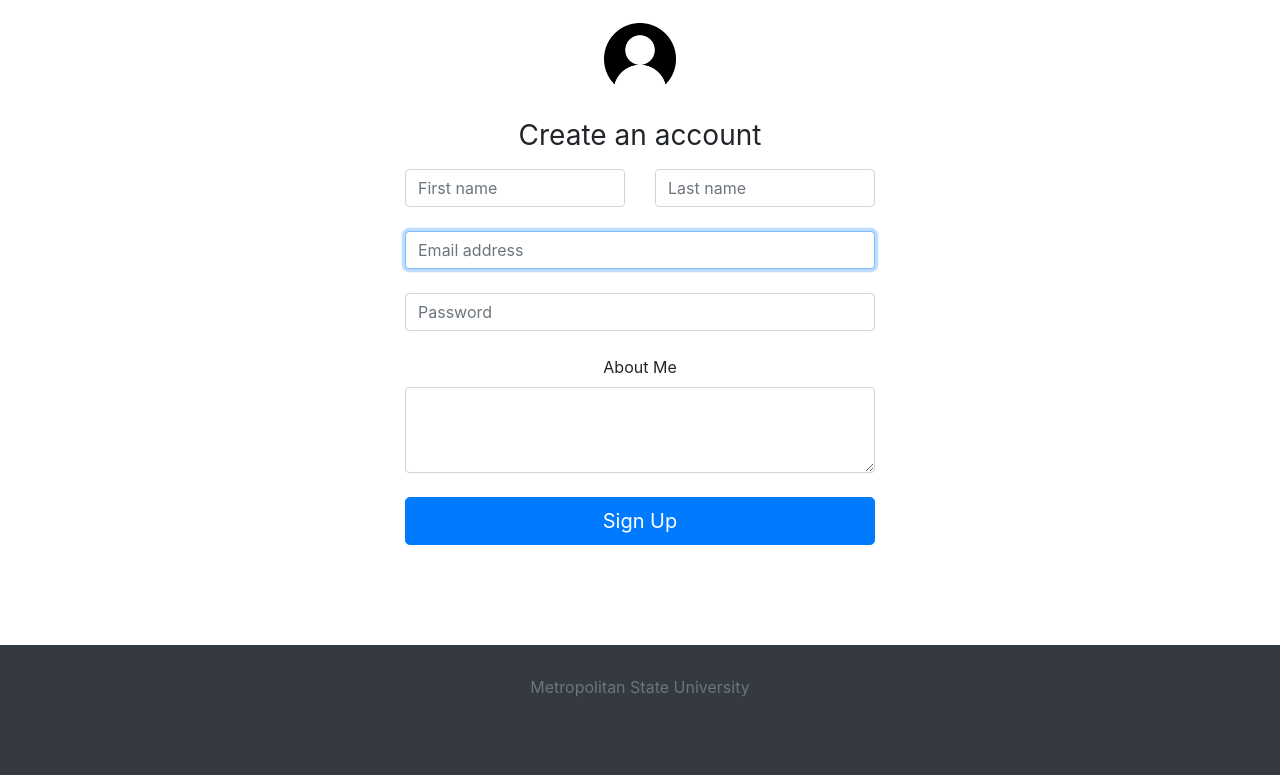
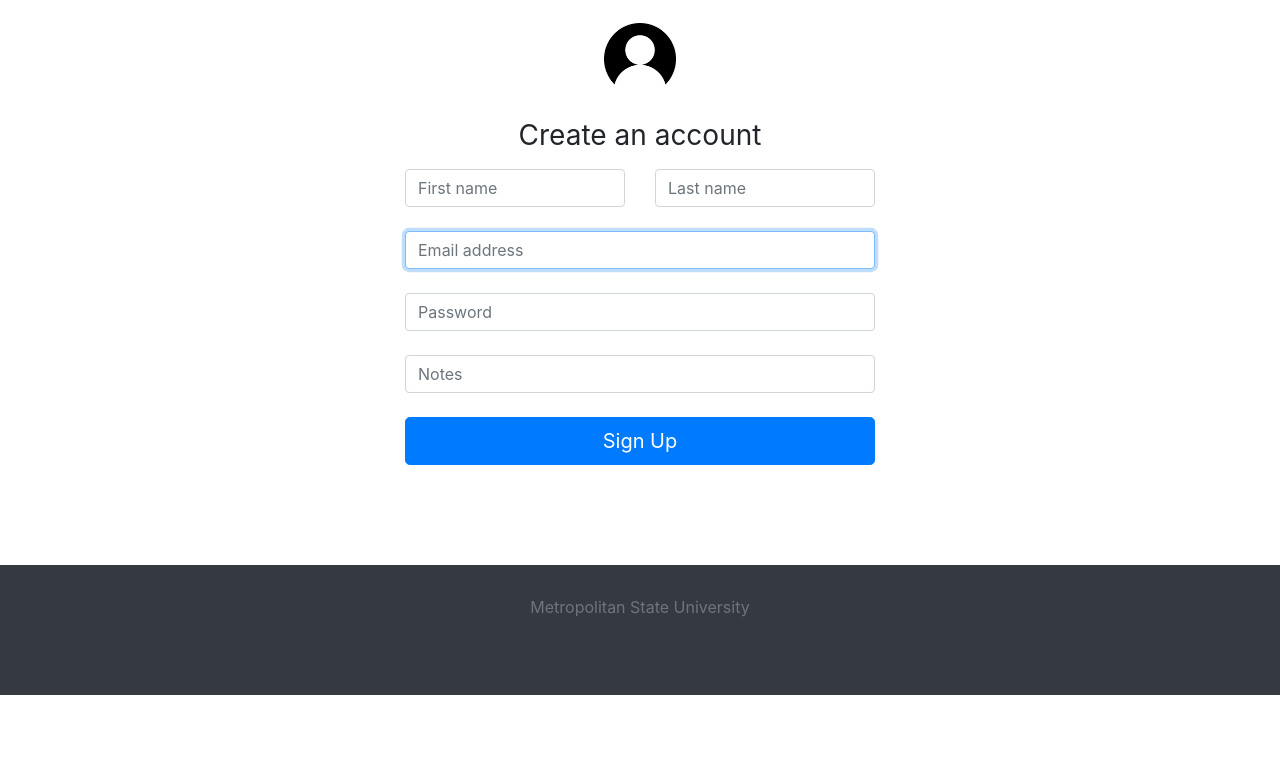
Before and after one commit to VirtualScope/AngryNerds-Master, a PHP site: page /sign_up.php in a window 1280 px wide. Shown: the part 57-832 px from the top of the page. After the commit the page ends 752 px from the top, so only its background shows below. Run offline with PHP 8.4, Linux system fonts and the light colour scheme; some libraries are stand-ins or nearby versions.

Commit message:
Adjust validation + saving + fix notes input

```diff
--- a/includes/validate.php
+++ b/includes/validate.php
@@ -6,11 +6,11 @@ $GLOBALS['LAST_NAME_VALID'] = "/^[A-Z][A-z]+$/";
 $GLOBALS['FIRST_NAME_INVALID_ERROR'] = # Same as below.
 $GLOBALS['LAST_NAME_INVALID_ERROR'] = "Acceptable Characters: Capital or lowercase with the first letter capitalized.";
 
-$GLOBALS['PASSWORD_VALID'] = "/^(\w|\d|[#%^&?.!,()]){8,99}$/";
+$GLOBALS['PASSWORD_VALID'] = "/^(\w|\d|[#%^&?.!,()'$`]){8,100}$/";
 # Please don't change this on a live site without validating the current SQL passwords still match the new format.
 
 $GLOBALS['PASSWORD_INVALID_ERROR'] = "Acceptable Characters: Letters, Numbers, and common symbols.";
 
-$GLOBALS['NOTES_VALID'] = "/^(\s|\w|\d|[#%^&?.!,()]){0,999}$/";
-$GLOBALS['NOTES_INVALID_ERROR'] = "Can only contain letters, numbers, spaces, and a few common symbols.";
+$GLOBALS['NOTES_VALID'] = "/^(\s|\w|\d|[#%^&?.!,()'$`]){0,1000}$/";
+$GLOBALS['NOTES_INVALID_ERROR'] = "Can only contain letters, numbers, spaces, and a few common symbols. Maximum 1000 characters.";
 ?>
--- a/sign_up.php
+++ b/sign_up.php
@@ -88,15 +88,14 @@ if (isset($_POST['submit'])) {
             <br>
             <!-- Email -->
             <label for="inputEmail" class="sr-only">Email address</label>
-            <input type="email" id="inputEmail" name="inputEmail" class="form-control" placeholder="Email address" required="" autofocus="">
+            <input type="email" id="inputEmail" name="inputEmail" class="form-control" placeholder="Email address" required="" autofocus="" value="<?php if (isset($_SESSION) && isset($_SESSION['emailRemember'])) echo $_SESSION['emailRemember']; ?>">
             <br>
             <!-- Password -->
             <label for="inputPassword" class="sr-only">Password</label>
             <input type="password" id="inputPassword" name="inputPassword" required pattern="<?php echo substr($GLOBALS['PASSWORD_VALID'],1,-1);?>" title="<?php echo $GLOBALS['PASSWORD_INVALID_ERROR'];?>" class="form-control" placeholder="Password" required="">
             <br>
             <!-- Text Area -->
-            <label for="notes">About Me</label>
-            <textarea class="form-control" id="notes" name="notes" rows="3" required pattern="<?php echo substr($GLOBALS['NOTES_VALID'],1,-1);?>" title="<?php echo $GLOBALS['NOTES_INVALID_ERROR'];?>"><?php if (isset($_SESSION) && isset($_SESSION['notesRemember'])) echo $_SESSION['notesRemember']; ?></textarea>
+            <input placeholder="Notes" type="text" class="form-control" id="notes" name="notes" rows="3" data-error="error" data-pattern-error="error_text" required pattern="<?php echo substr($GLOBALS['NOTES_VALID'],1,-1);?>" title="<?php echo $GLOBALS['NOTES_INVALID_ERROR'];?>" value="<?php if (isset($_SESSION) && isset($_SESSION['notesRemember'])) echo $_SESSION['notesRemember']; ?>">
             <br>
             <!-- Submit -->
             <button class="btn btn-lg btn-primary btn-block" type="submit" name="submit">Sign Up</button>
@@ -143,23 +142,16 @@ function signUp($Database)
 
     function saveInput($results)
     {
-        if ($results[0] === true) // Only remember the input IF it was valid!
-        {
-            $_SESSION["firstNameRemember"] = $_POST['inputFirstName'];
-        }
-        if ($results[1] === true)
-        {
-            $_SESSION["lastNameRemember"] = $_POST['inputLastName'];
-        }
-        if ($results[4] === true) // If the notes area is valid, remember it. This might same some pain for someone in the future...
-        {
-            $_SESSION["notesRemember"] = $_POST['notes'];
-        }
+        $_SESSION["firstNameRemember"] = $_POST['inputFirstName'];
+        $_SESSION["lastNameRemember"] = $_POST['inputLastName'];
+        $_SESSION["emailRemember"] = $_POST['inputEmail'];
+        $_SESSION["notesRemember"] = $_POST['notes'];
     }
     if (in_array(false, $results) === true) # in_array returns TRUE if one or more FALSE values are found inside the array.
     {
         saveInput($results);
-        return "Invalid input in one or more fields!"; # Client side gives instant feedback, this is to stop bad clients.
+        if (!boolval(filter_var($inputEmail, FILTER_VALIDATE_EMAIL))) return "Invalid Email Input! Valid Example: someone@example.com"; # HTML validation only looks for test@test
+        return "Invalid inputs in one or more fields."; # Client side gives instant feedback, this is to stop bad clients.
     }
 
     // Query the DB for that user.
@@ -169,6 +161,7 @@ function signUp($Database)
         $_SESSION["account_creation"] = "success";
         unset($_SESSION['firstNameRemember']);
         unset($_SESSION['lastNameRemember']);
+        unset($_SESSION['inputEmail']);
         unset($_SESSION["notesRemember"]); // No need to remember the user inputs anymore!
         header("Location: login_form.php");
 
```
Also changed, not shown: profile.php (+3 -12 lines).
